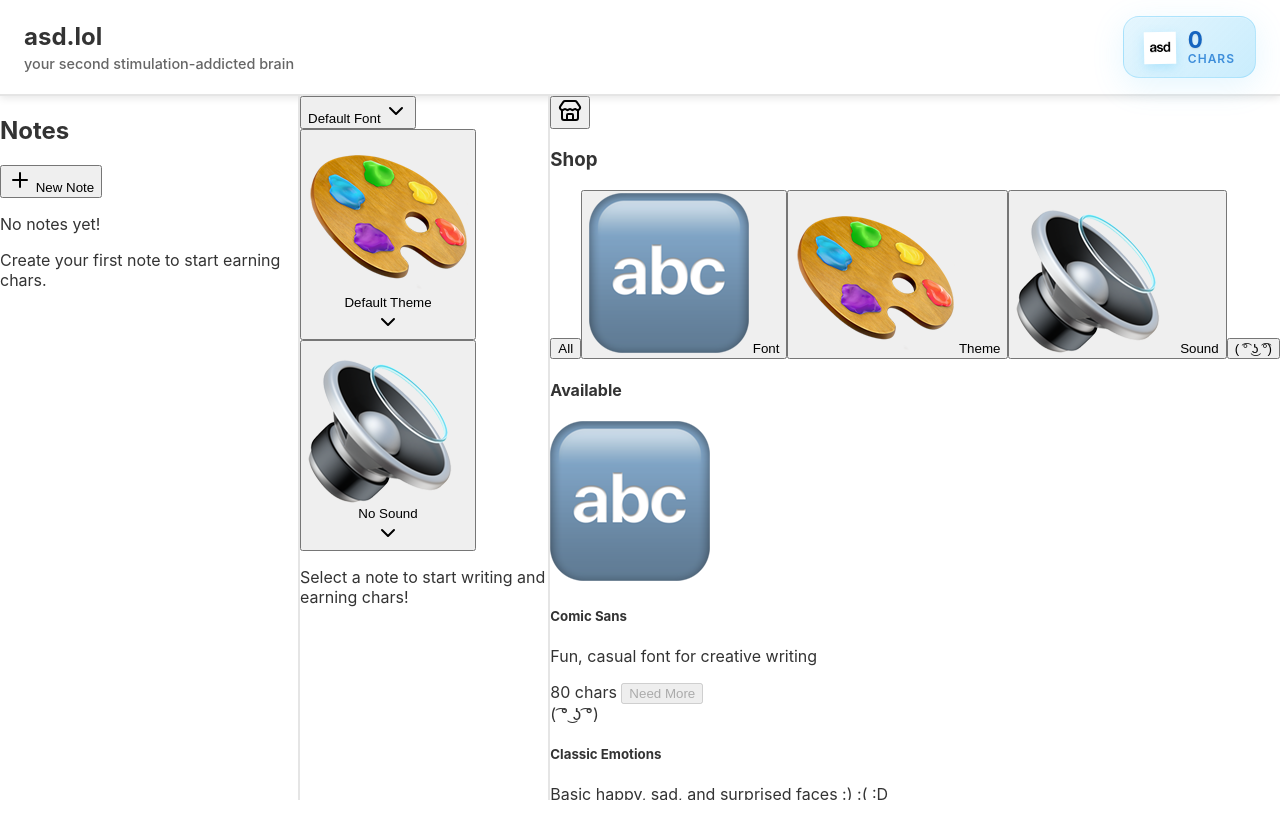
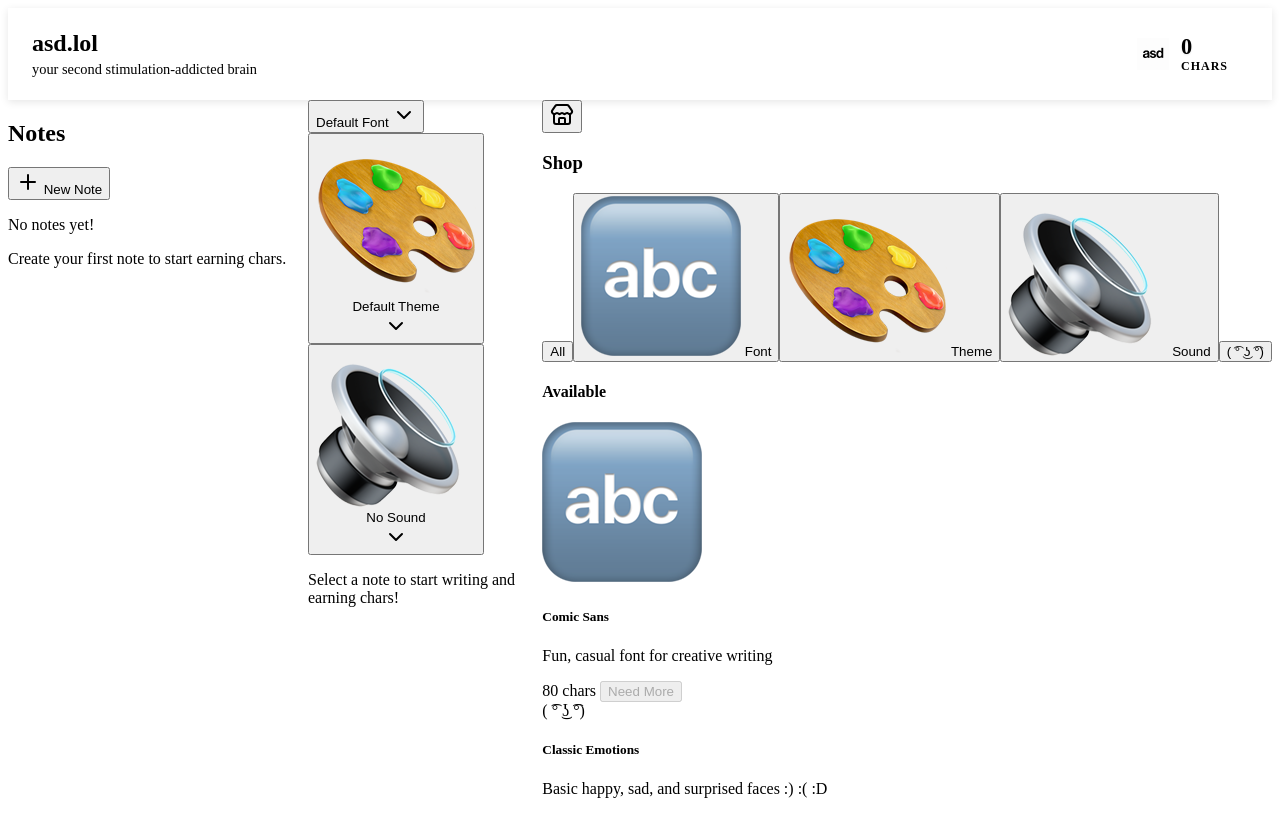
Before and after one commit to reacheight/asd.lol, a SvelteKit app: page / in a window 1280 px wide. Built offline with nearby package versions, Linux system fonts and the light colour scheme.

Commit message:
use tailwind everywhere and fix themes

```diff
--- a/src/app.css
+++ b/src/app.css
@@ -1,11 +1,12 @@
 @import "tailwindcss";
-
 @import "tw-animate-css";
 
 @custom-variant dark (&:is(.dark *));
 
 :root {
   --radius: 0.625rem;
+
+  /* Default Theme - Light */
   --background: oklch(1 0 0);
   --foreground: oklch(0.129 0.042 264.695);
   --card: oklch(1 0 0);
@@ -24,11 +25,19 @@
   --border: oklch(0.929 0.013 255.508);
   --input: oklch(0.929 0.013 255.508);
   --ring: oklch(0.704 0.04 256.788);
+  --success: oklch(0.557 0.179 142.495);
+  --success-foreground: oklch(0.984 0.003 247.858);
+  --warning: oklch(0.808 0.171 70.975);
+  --warning-foreground: oklch(0.129 0.042 264.695);
+
+  /* Chart colors */
   --chart-1: oklch(0.646 0.222 41.116);
   --chart-2: oklch(0.6 0.118 184.704);
   --chart-3: oklch(0.398 0.07 227.392);
   --chart-4: oklch(0.828 0.189 84.429);
   --chart-5: oklch(0.769 0.188 70.08);
+
+  /* Sidebar colors */
   --sidebar: oklch(0.984 0.003 247.858);
   --sidebar-foreground: oklch(0.129 0.042 264.695);
   --sidebar-primary: oklch(0.208 0.042 265.755);
@@ -37,9 +46,41 @@
   --sidebar-accent-foreground: oklch(0.208 0.042 265.755);
   --sidebar-border: oklch(0.929 0.013 255.508);
   --sidebar-ring: oklch(0.704 0.04 256.788);
+
+  /* Custom app colors for coins display */
+  --coin-bg: oklch(0.85 0.1 210);
+  --coin-border: oklch(0.75 0.15 210);
+  --coin-text: oklch(0.35 0.2 210);
+  --coin-shadow: oklch(0.75 0.15 210 / 0.3);
+
+  /* Legacy compatibility properties */
+  --bg-color: var(--background);
+  --text-color: var(--foreground);
+  --muted-color: var(--muted-foreground);
+  --border-color: var(--border);
+  --accent-color: var(--primary);
+  --accent-hover-color: var(--primary);
+  --sidebar-bg: var(--sidebar);
+  --header-bg: var(--background);
+  --footer-bg: var(--sidebar);
+  --editor-bg: var(--background);
+  --note-bg: var(--card);
+  --active-note-bg: var(--accent);
+  --button-bg: var(--background);
+  --button-hover-bg: var(--muted);
+  --card-bg: var(--card);
+  --shop-bg: var(--sidebar);
+  --tab-bg: var(--background);
+  --tab-hover-bg: var(--accent);
+  --success-color: var(--success);
+  --success-bg: var(--success);
+  --danger-color: var(--destructive);
+  --danger-hover-color: var(--destructive);
+  --disabled-color: var(--muted-foreground);
 }
 
-.dark {
+/* Dark Theme */
+[data-theme="dark"] {
   --background: oklch(0.129 0.042 264.695);
   --foreground: oklch(0.984 0.003 247.858);
   --card: oklch(0.208 0.042 265.755);
@@ -58,11 +99,19 @@
   --border: oklch(1 0 0 / 10%);
   --input: oklch(1 0 0 / 15%);
   --ring: oklch(0.551 0.027 264.364);
+  --success: oklch(0.557 0.179 142.495);
+  --success-foreground: oklch(0.984 0.003 247.858);
+  --warning: oklch(0.808 0.171 70.975);
+  --warning-foreground: oklch(0.129 0.042 264.695);
+
+  /* Chart colors for dark theme */
   --chart-1: oklch(0.488 0.243 264.376);
   --chart-2: oklch(0.696 0.17 162.48);
   --chart-3: oklch(0.769 0.188 70.08);
   --chart-4: oklch(0.627 0.265 303.9);
   --chart-5: oklch(0.645 0.246 16.439);
+
+  /* Sidebar colors for dark theme */
   --sidebar: oklch(0.208 0.042 265.755);
   --sidebar-foreground: oklch(0.984 0.003 247.858);
   --sidebar-primary: oklch(0.488 0.243 264.376);
@@ -71,13 +120,69 @@
   --sidebar-accent-foreground: oklch(0.984 0.003 247.858);
   --sidebar-border: oklch(1 0 0 / 10%);
   --sidebar-ring: oklch(0.551 0.027 264.364);
+
+  /* Custom app colors for dark theme */
+  --coin-bg: oklch(0.3 0.1 210);
+  --coin-border: oklch(0.4 0.15 210);
+  --coin-text: oklch(0.8 0.2 210);
+  --coin-shadow: oklch(0.4 0.15 210 / 0.5);
 }
 
-@theme inline {
+/* Purple Theme */
+[data-theme="purple"] {
+  --background: oklch(0.98 0.02 300);
+  --foreground: oklch(0.2 0.1 280);
+  --card: oklch(1 0 0);
+  --card-foreground: oklch(0.2 0.1 280);
+  --popover: oklch(1 0 0);
+  --popover-foreground: oklch(0.2 0.1 280);
+  --primary: oklch(0.6 0.2 280);
+  --primary-foreground: oklch(0.98 0.02 300);
+  --secondary: oklch(0.95 0.05 280);
+  --secondary-foreground: oklch(0.2 0.1 280);
+  --muted: oklch(0.95 0.05 280);
+  --muted-foreground: oklch(0.5 0.1 280);
+  --accent: oklch(0.95 0.05 280);
+  --accent-foreground: oklch(0.2 0.1 280);
+  --destructive: oklch(0.577 0.245 27.325);
+  --border: oklch(0.9 0.05 280);
+  --input: oklch(0.9 0.05 280);
+  --ring: oklch(0.6 0.2 280);
+  --success: oklch(0.557 0.179 142.495);
+  --success-foreground: oklch(0.984 0.003 247.858);
+  --warning: oklch(0.808 0.171 70.975);
+  --warning-foreground: oklch(0.129 0.042 264.695);
+
+  /* Chart colors for purple theme */
+  --chart-1: oklch(0.6 0.2 280);
+  --chart-2: oklch(0.55 0.15 320);
+  --chart-3: oklch(0.5 0.1 240);
+  --chart-4: oklch(0.65 0.25 300);
+  --chart-5: oklch(0.7 0.2 260);
+
+  /* Sidebar colors for purple theme */
+  --sidebar: oklch(0.96 0.03 280);
+  --sidebar-foreground: oklch(0.2 0.1 280);
+  --sidebar-primary: oklch(0.6 0.2 280);
+  --sidebar-primary-foreground: oklch(0.98 0.02 300);
+  --sidebar-accent: oklch(0.93 0.07 280);
+  --sidebar-accent-foreground: oklch(0.2 0.1 280);
+  --sidebar-border: oklch(0.9 0.05 280);
+  --sidebar-ring: oklch(0.6 0.2 280);
+
+  /* Custom app colors for purple theme */
+  --coin-bg: oklch(0.9 0.1 280);
+  --coin-border: oklch(0.7 0.2 280);
+  --coin-text: oklch(0.3 0.15 280);
+  --coin-shadow: oklch(0.7 0.2 280 / 0.3);
+}
+
+@theme {
   --radius-sm: calc(var(--radius) - 4px);
   --radius-md: calc(var(--radius) - 2px);
   --radius-lg: var(--radius);
   --radius-xl: calc(var(--radius) + 4px);
+
   --color-background: var(--background);
   --color-foreground: var(--foreground);
   --color-card: var(--card);
@@ -96,6 +201,10 @@
   --color-border: var(--border);
   --color-input: var(--input);
   --color-ring: var(--ring);
+  --color-success: var(--success);
+  --color-success-foreground: var(--success-foreground);
+  --color-warning: var(--warning);
+  --color-warning-foreground: var(--warning-foreground);
   --color-chart-1: var(--chart-1);
   --color-chart-2: var(--chart-2);
   --color-chart-3: var(--chart-3);
@@ -109,13 +218,63 @@
   --color-sidebar-accent-foreground: var(--sidebar-accent-foreground);
   --color-sidebar-border: var(--sidebar-border);
   --color-sidebar-ring: var(--sidebar-ring);
+  --color-coin-bg: var(--coin-bg);
+  --color-coin-border: var(--coin-border);
+  --color-coin-text: var(--coin-text);
+  --color-coin-shadow: var(--coin-shadow);
 }
 
-@layer base {
-  * {
-    @apply border-border outline-ring/50;
+* {
+  border-color: var(--color-border);
+  outline-color: color-mix(in oklch, var(--color-ring), transparent 50%);
+}
+
+body {
+  background-color: var(--color-background);
+  color: var(--color-foreground);
+  font-family: -apple-system, BlinkMacSystemFont, 'Segoe UI', Roboto, sans-serif;
+  margin: 0;
+  padding: 0;
+  height: 100vh;
+  overflow: hidden;
+}
+
+#app {
+  height: 100vh;
+  display: flex;
+  flex-direction: column;
+}
+
+/* Custom animations for coin display */
+.coin-gain {
+  animation: coinGain 0.6s cubic-bezier(0.4, 0, 0.2, 1);
+}
+
+.coin-float {
+  animation: coinFloat 3s ease-in-out infinite;
+}
+
+/* Custom keyframes */
+@keyframes coinGain {
+  0% {
+    transform: scale(1) translateY(0);
   }
-  body {
-    @apply bg-background text-foreground;
+  30% {
+    transform: scale(1.05) translateY(-3px);
+  }
+  100% {
+    transform: scale(1) translateY(0);
   }
 }
+
+@keyframes coinFloat {
+  0%, 100% {
+    transform: translateY(0) rotate(0deg);
+  }
+  33% {
+    transform: translateY(-2px) rotate(1deg);
+  }
+  66% {
+    transform: translateY(1px) rotate(-1deg);
+  }
+}
--- a/src/app.html
+++ b/src/app.html
@@ -5,106 +5,6 @@
 		<link rel="icon" href="%sveltekit.assets%/favicon.ico" />
 		<meta name="viewport" content="width=device-width, initial-scale=1" />
 		%sveltekit.head%
-		<style>
-			:root {
-				/* Default Theme */
-				--bg-color: #ffffff;
-				--text-color: #333333;
-				--muted-color: #666666;
-				--border-color: #e5e5e5;
-				--accent-color: #007acc;
-				--accent-hover-color: #005a9e;
-				--sidebar-bg: #f8f9fa;
-				--header-bg: #ffffff;
-				--footer-bg: #f8f9fa;
-				--editor-bg: #ffffff;
-				--note-bg: #ffffff;
-				--active-note-bg: #f0f8ff;
-				--button-bg: #ffffff;
-				--button-hover-bg: #f0f0f0;
-				--card-bg: #ffffff;
-				--shop-bg: #f8f9fa;
-				--tab-bg: #ffffff;
-				--tab-hover-bg: #f0f8ff;
-				--success-color: #28a745;
-				--success-bg: #f8fff9;
-				--danger-color: #dc3545;
-				--danger-hover-color: #c82333;
-				--disabled-color: #cccccc;
-			}
-
-			[data-theme="dark"] {
-				--bg-color: #1a1a1a;
-				--text-color: #e0e0e0;
-				--muted-color: #a0a0a0;
-				--border-color: #404040;
-				--accent-color: #4fc3f7;
-				--accent-hover-color: #29b6f6;
-				--sidebar-bg: #2d2d2d;
-				--header-bg: #2d2d2d;
-				--footer-bg: #2d2d2d;
-				--editor-bg: #1e1e1e;
-				--note-bg: #2d2d2d;
-				--active-note-bg: #1e3a5f;
-				--button-bg: #404040;
-				--button-hover-bg: #505050;
-				--card-bg: #2d2d2d;
-				--shop-bg: #1a1a1a;
-				--tab-bg: #2d2d2d;
-				--tab-hover-bg: #1e3a5f;
-				--success-color: #4caf50;
-				--success-bg: #1b2e1b;
-				--danger-color: #f44336;
-				--danger-hover-color: #d32f2f;
-				--disabled-color: #666666;
-			}
-
-			[data-theme="purple"] {
-				--bg-color: #faf7ff;
-				--text-color: #2d1b69;
-				--muted-color: #6b46c1;
-				--border-color: #d1c4e9;
-				--accent-color: #8b5cf6;
-				--accent-hover-color: #7c3aed;
-				--sidebar-bg: #f3f0ff;
-				--header-bg: #ffffff;
-				--footer-bg: #f3f0ff;
-				--editor-bg: #ffffff;
-				--note-bg: #ffffff;
-				--active-note-bg: #ede9fe;
-				--button-bg: #ffffff;
-				--button-hover-bg: #f3f0ff;
-				--card-bg: #ffffff;
-				--shop-bg: #f3f0ff;
-				--tab-bg: #ffffff;
-				--tab-hover-bg: #ede9fe;
-				--success-color: #10b981;
-				--success-bg: #ecfdf5;
-				--danger-color: #ef4444;
-				--danger-hover-color: #dc2626;
-				--disabled-color: #d1c4e9;
-			}
-
-			* {
-				box-sizing: border-box;
-			}
-
-			body {
-				margin: 0;
-				padding: 0;
-				font-family: -apple-system, BlinkMacSystemFont, 'Segoe UI', Roboto, sans-serif;
-				background: var(--bg-color);
-				color: var(--text-color);
-				height: 100vh;
-				overflow: hidden;
-			}
-
-			#app {
-				height: 100vh;
-				display: flex;
-				flex-direction: column;
-			}
-		</style>
 	</head>
 	<body data-sveltekit-preload-data="hover">
 		<div id="app">%sveltekit.body%</div>
--- a/src/lib/components/CoinDisplay.svelte
+++ b/src/lib/components/CoinDisplay.svelte
@@ -1,12 +1,11 @@
 <script lang="ts">
 	import { chars } from '../stores.js';
-	import { onMount } from 'svelte';
 
 	let previousChars = $chars;
 	let animationClass = '';
 
 	$: if ($chars > previousChars) {
-		animationClass = 'chars-gained';
+		animationClass = 'coin-gain';
 		setTimeout(() => {
 			animationClass = '';
 		}, 500);
@@ -14,155 +13,111 @@
 	}
 </script>
 
-<div class="chars-display" class:animate={animationClass}>
-	<div class="chars-icon">
+<div class="coin-display {animationClass}">
+	<div class="coin-icon">
 		<img src="/chars-icon.png" alt="chars" />
 	</div>
-	<div class="chars-content">
-		<div class="chars-amount">
+	<div class="coin-content">
+		<div class="coin-amount">
 			{$chars.toLocaleString()}
 		</div>
-		<div class="chars-label">Chars</div>
+		<div class="coin-label">
+			Chars
+		</div>
 	</div>
 </div>
 
 <style>
-	.chars-display {
+	.coin-display {
 		display: flex;
 		align-items: center;
 		gap: 0.75rem;
 		padding: 0.75rem 1.25rem;
-		background: linear-gradient(135deg,
-			rgba(79, 195, 247, 0.15),
-			rgba(41, 182, 246, 0.25)
-		);
+		background: linear-gradient(135deg, var(--coin-bg), color-mix(in oklch, var(--coin-bg), transparent 20%));
 		backdrop-filter: blur(20px);
-		border: 1px solid rgba(79, 195, 247, 0.3);
+		border: 1px solid var(--coin-border);
 		border-radius: 16px;
-		box-shadow:
-			0 8px 32px rgba(79, 195, 247, 0.15),
-			inset 0 1px 0 rgba(255, 255, 255, 0.2);
+		box-shadow: 0 8px 32px var(--coin-shadow);
 		transition: all 0.3s cubic-bezier(0.4, 0, 0.2, 1);
 		position: relative;
 		overflow: hidden;
 	}
 
-	.chars-display::before {
+	.coin-display::before {
 		content: '';
 		position: absolute;
 		top: 0;
 		left: -100%;
 		width: 100%;
 		height: 100%;
-		background: linear-gradient(90deg,
-			transparent,
-			rgba(255, 255, 255, 0.1),
-			transparent
-		);
+		background: linear-gradient(90deg, transparent, rgba(255, 255, 255, 0.1), transparent);
 		transition: left 0.6s ease;
 	}
 
-	.chars-display:hover::before {
+	.coin-display:hover::before {
 		left: 100%;
 	}
 
-	.chars-display:hover {
+	.coin-display:hover {
 		transform: translateY(-2px);
-		box-shadow:
-			0 12px 40px rgba(79, 195, 247, 0.25),
-			inset 0 1px 0 rgba(255, 255, 255, 0.3);
-		border-color: rgba(79, 195, 247, 0.4);
+		box-shadow: 0 12px 40px var(--coin-shadow);
+		border-color: color-mix(in oklch, var(--coin-border), transparent 40%);
 	}
 
-	.chars-display.animate {
-		animation: charsGain 0.6s cubic-bezier(0.4, 0, 0.2, 1);
-	}
-
-	.chars-icon {
+	.coin-icon {
 		display: flex;
 		align-items: center;
 		justify-content: center;
-		box-shadow: 0 4px 12px rgba(79, 195, 247, 0.3);
-		animation: iconFloat 3s ease-in-out infinite;
+		animation: coinFloat 3s ease-in-out infinite;
 	}
 
-	.chars-icon img {
+	.coin-icon img {
 		width: 32px;
 		height: 32px;
 		object-fit: contain;
-		filter: brightness(1.1) contrast(1.1);
+		filter: brightness(1.1) contrast(1.1) drop-shadow(0 2px 4px var(--coin-shadow));
 	}
 
-	.chars-content {
+	.coin-content {
 		display: flex;
 		flex-direction: column;
 		gap: 0.125rem;
 	}
 
-	.chars-amount {
+	.coin-amount {
 		font-size: 1.4rem;
 		font-weight: 700;
-		color: #1565c0;
+		color: var(--coin-text);
 		text-shadow: 0 1px 2px rgba(0, 0, 0, 0.1);
 		line-height: 1;
 	}
 
-	.chars-label {
+	.coin-label {
 		font-size: 0.75rem;
-		color: #1976d2;
+		color: color-mix(in oklch, var(--coin-text), transparent 20%);
 		font-weight: 600;
 		text-transform: uppercase;
 		letter-spacing: 1px;
-		opacity: 0.8;
 		line-height: 1;
 	}
 
-	@keyframes charsGain {
-		0% {
-			transform: scale(1) translateY(0);
-		}
-		30% {
-			transform: scale(1.05) translateY(-3px);
-		}
-		100% {
-			transform: scale(1) translateY(0);
-		}
-	}
-
-	@keyframes iconFloat {
-		0%, 100% {
-			transform: translateY(0) rotate(0deg);
-		}
-		33% {
-			transform: translateY(-2px) rotate(1deg);
-		}
-		66% {
-			transform: translateY(1px) rotate(-1deg);
-		}
-	}
-
-	/* Responsive */
+	/* Responsive adjustments */
 	@media (max-width: 768px) {
-		.chars-display {
+		.coin-display {
 			padding: 0.625rem 1rem;
 			gap: 0.5rem;
 		}
 
-		.chars-icon {
+		.coin-icon img {
 			width: 28px;
 			height: 28px;
 		}
 
-		.chars-icon img {
-			width: 18px;
-			height: 18px;
-		}
-
-		.chars-amount {
+		.coin-amount {
 			font-size: 1.2rem;
 		}
 
-		.chars-label {
+		.coin-label {
 			font-size: 0.7rem;
 		}
 	}
--- a/src/routes/+page.svelte
+++ b/src/routes/+page.svelte
@@ -77,7 +77,7 @@
 		height: 100vh;
 		display: flex;
 		flex-direction: column;
-		background: var(--bg-color);
+		background: var(--background);
 	}
 
 	.top-bar {
@@ -85,8 +85,8 @@
 		justify-content: space-between;
 		align-items: center;
 		padding: 1rem 1.5rem;
-		background: var(--header-bg);
-		border-bottom: 2px solid var(--border-color);
+		background: var(--background);
+		border-bottom: 2px solid var(--border);
 		box-shadow: 0 2px 8px rgba(0, 0, 0, 0.1);
 		flex-shrink: 0;
 	}
@@ -94,14 +94,14 @@
 	.app-title h1 {
 		margin: 0;
 		font-size: 1.5rem;
-		color: var(--text-color);
+		color: var(--foreground);
 		font-weight: 700;
 	}
 
 	.app-title p {
 		margin: 0.25rem 0 0 0;
 		font-size: 0.9rem;
-		color: var(--muted-color);
+		color: var(--muted-foreground);
 		font-weight: 500;
 	}
 
@@ -124,7 +124,7 @@
 	.notes-sidebar {
 		width: 300px;
 		flex-shrink: 0;
-		border-right: 2px solid var(--border-color);
+		border-right: 2px solid var(--border);
 	}
 
 	.editor-section {
@@ -141,7 +141,7 @@
 
 	.shop-sidebar {
 		flex-shrink: 0;
-		border-left: 2px solid var(--border-color);
+		border-left: 2px solid var(--border);
 	}
 
 	/* Responsive Design */
@@ -155,7 +155,7 @@
 			width: 100%;
 			height: 200px;
 			border-right: none;
-			border-bottom: 2px solid var(--border-color);
+			border-bottom: 2px solid var(--border);
 		}
 
 		.editor-section {
@@ -166,7 +166,7 @@
 		.shop-sidebar {
 			order: 3;
 			border-left: none;
-			border-top: 2px solid var(--border-color);
+			border-top: 2px solid var(--border);
 		}
 	}
 
--- /dev/null
+++ b/tailwind.config.js
@@ -0,0 +1,15 @@
+/** @type {import('tailwindcss').Config} */
+export default {
+  content: [
+    './src/**/*.{html,js,svelte,ts}',
+    './src/app.html'
+  ],
+  theme: {
+    extend: {
+      fontFamily: {
+        sans: ['Inter', 'Segoe UI', 'Roboto', 'sans-serif']
+      }
+    }
+  },
+  plugins: []
+};
```
